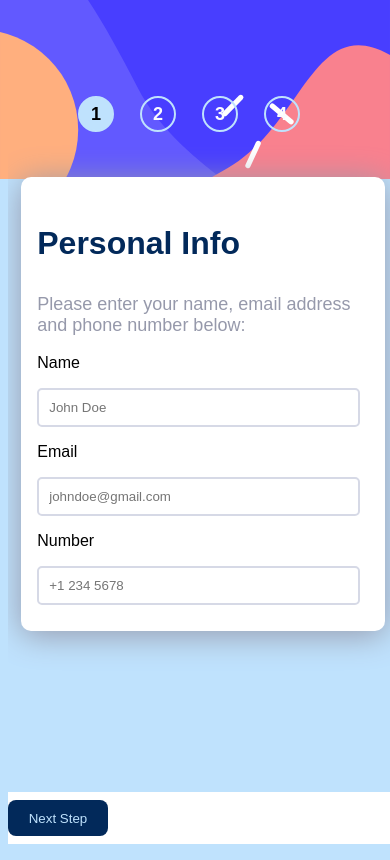
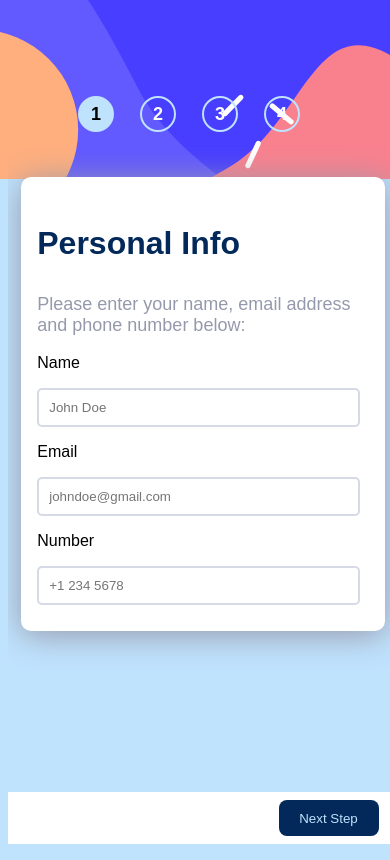
Before and after one commit to B4rsam/frontendmentors-multistepform, a React app: page / in a window 390 px wide. Built offline with nearby package versions, Linux system fonts and the light colour scheme; the HTML template or start-up script is replaced by a standard one.

Commit message:
fix: fixed mobile submit again

```diff
--- a/src/components/submitSection/submitsection.module.sass
+++ b/src/components/submitSection/submitsection.module.sass
@@ -3,7 +3,7 @@
 
 .submitSection
     display: flex
-    justify-content: right
+    justify-content: right !important
 
     @include mobile
         width: 100vw
@@ -11,4 +11,3 @@
         bottom: 0
         padding-block: 8px
         background-color: $white
-        justify-content: space-between
```
